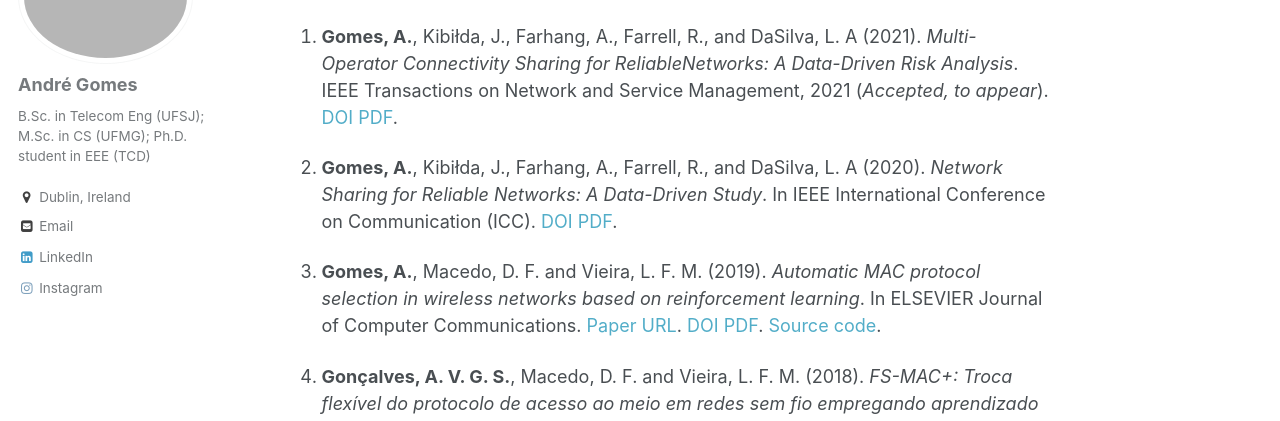
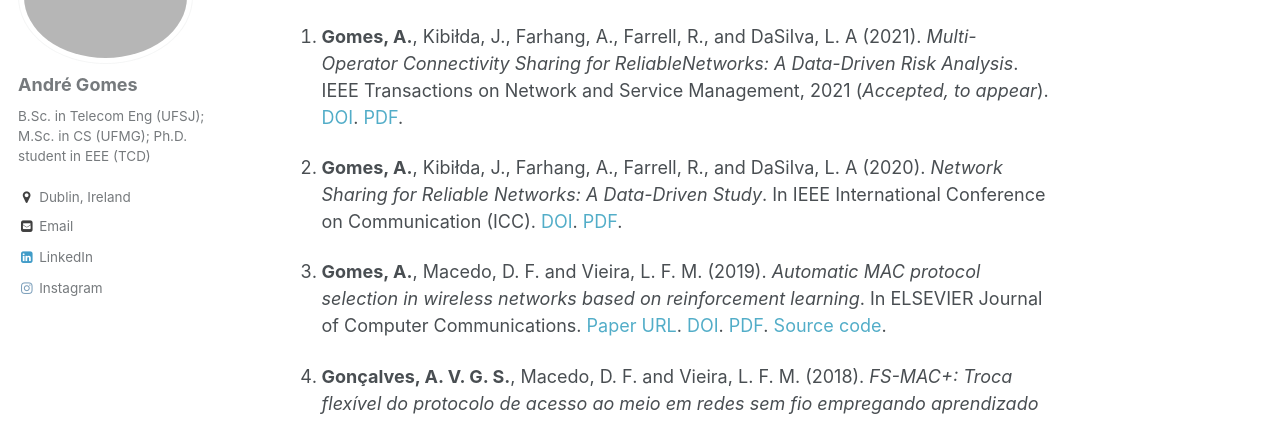
Before and after one commit to avgsg/avgsg.github.io, a Jekyll site: the page built from _pages/publications.md, in a window 1280 px wide. Shown: the part 188-609 px from the top of the page. Built offline with Jekyll 4.4.1, drawn with Linux system fonts in a browser that asks for light colours.

```diff
--- a/_pages/publications.md
+++ b/_pages/publications.md
@@ -6,10 +6,10 @@ author_profile: true
 
 [Google Scholar](https://scholar.google.com/citations?hl=en&user=ZwxeyZMAAAAJ)
 
-1. **Gomes, A.**, Kibiłda, J., Farhang, A., Farrell, R., and DaSilva, L. A (2021). _Multi-Operator Connectivity Sharing for ReliableNetworks: A Data-Driven Risk Analysis_.  IEEE Transactions on Network and Service Management, 2021 (_Accepted, to appear_). [DOI](https://doi.org/10.1109/TNSM.2021.3073841) [PDF](../files/papers/ieee-tnsm-si-2021.pdf).
+1. **Gomes, A.**, Kibiłda, J., Farhang, A., Farrell, R., and DaSilva, L. A (2021). _Multi-Operator Connectivity Sharing for ReliableNetworks: A Data-Driven Risk Analysis_.  IEEE Transactions on Network and Service Management, 2021 (_Accepted, to appear_). [DOI](https://doi.org/10.1109/TNSM.2021.3073841). [PDF](../files/papers/ieee-tnsm-si-2021.pdf).
 
-2. **Gomes, A.**, Kibiłda, J., Farhang, A., Farrell, R., and DaSilva, L. A (2020). _Network Sharing for Reliable Networks: A Data-Driven Study_. In IEEE International Conference on Communication (ICC). [DOI](https://doi.org/10.1109/ICC40277.2020.9148763) [PDF](../files/papers/icc-2020-net-sharing.pdf).
+2. **Gomes, A.**, Kibiłda, J., Farhang, A., Farrell, R., and DaSilva, L. A (2020). _Network Sharing for Reliable Networks: A Data-Driven Study_. In IEEE International Conference on Communication (ICC). [DOI](https://doi.org/10.1109/ICC40277.2020.9148763). [PDF](../files/papers/icc-2020-net-sharing.pdf).
 
-3. **Gomes, A.**, Macedo, D. F. and Vieira, L. F. M. (2019). _Automatic MAC protocol selection in wireless networks based on reinforcement learning_. In ELSEVIER Journal of Computer Communications. [Paper URL](https://www.sciencedirect.com/science/article/pii/S0140366419311284). [DOI](https://doi.org/10.1016/j.comcom.2019.10.023) [PDF](../files/papers/somac-elsevier.pdf). [Source code](https://github.com/avgsg/gr-somac).
+3. **Gomes, A.**, Macedo, D. F. and Vieira, L. F. M. (2019). _Automatic MAC protocol selection in wireless networks based on reinforcement learning_. In ELSEVIER Journal of Computer Communications. [Paper URL](https://www.sciencedirect.com/science/article/pii/S0140366419311284). [DOI](https://doi.org/10.1016/j.comcom.2019.10.023). [PDF](../files/papers/somac-elsevier.pdf). [Source code](https://github.com/avgsg/gr-somac).
 
 4. **Gonçalves, A. V. G. S.**, Macedo, D. F. and Vieira, L. F. M. (2018). _FS-MAC+: Troca flexível do protocolo de acesso ao meio em redes sem fio empregando aprendizado de máquina_. In XXXVI Brazilian Symposium on Computer Networks and Distributed Systems (SBRC). [Paper URL](http://ojs.sbc.org.br/index.php/sbrc/article/view/2413). [PDF - PT](../files/papers/fsmac+.pdf). [Source code](https://github.com/avgsg/FS-MACplus.git).
```
